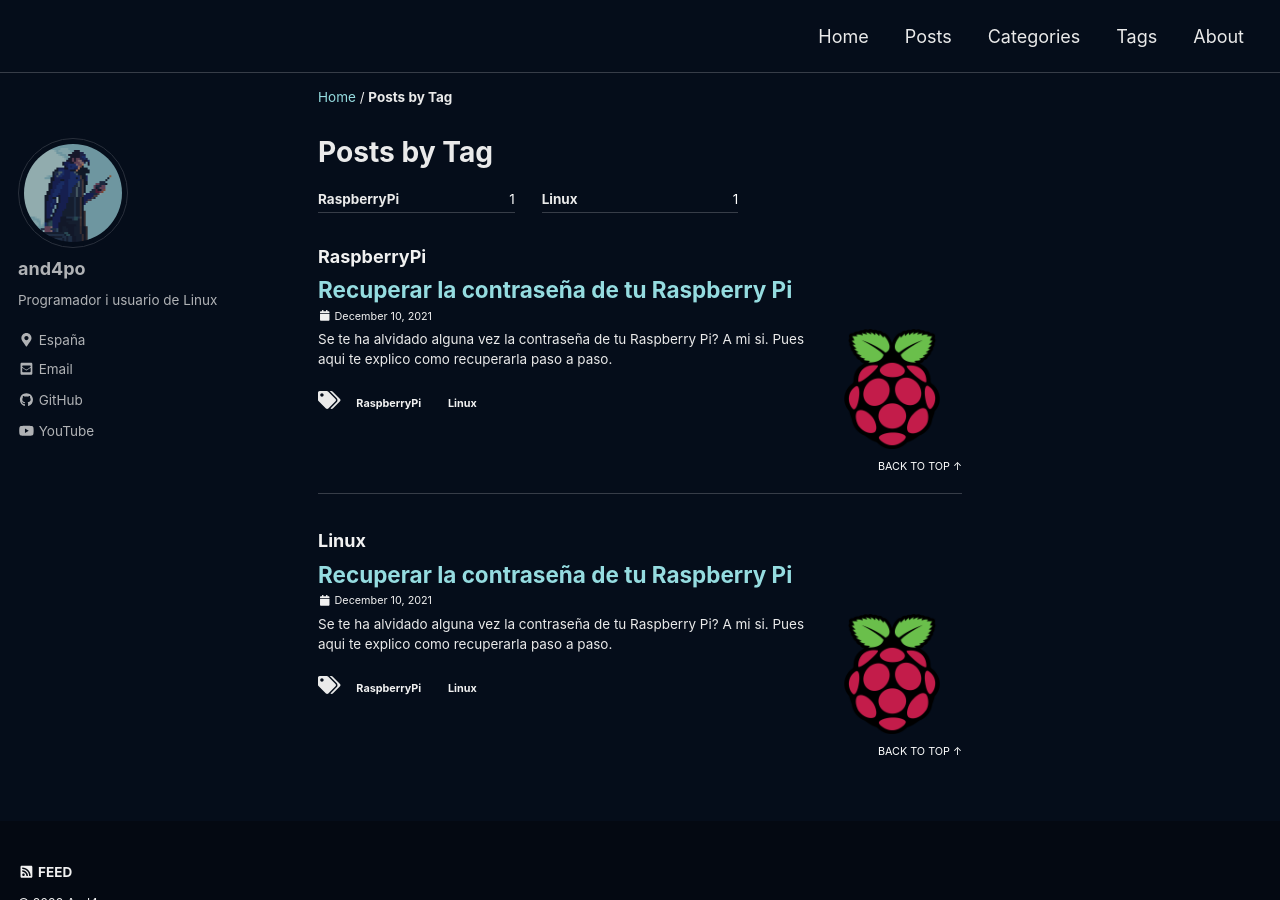
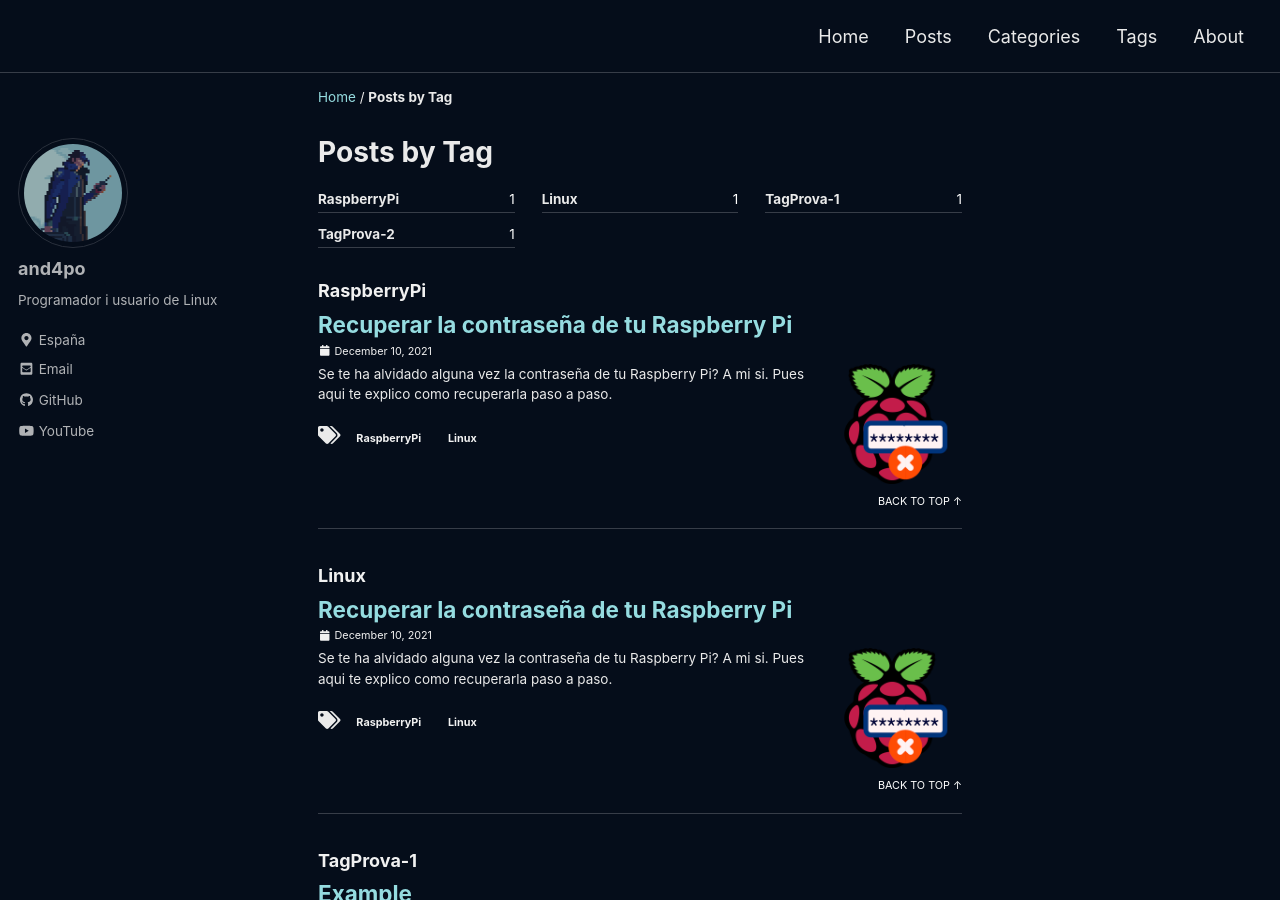
Before and after one commit to and4po/and4po.github.io, a Jekyll site: the page built from _pages/tag-archive.md, in a window 1280 px wide and 900 px high. Built offline with Jekyll 4.4.1, drawn with Linux system fonts in a browser that asks for light colours; cached includes are drawn as plain includes; a script that is not in the unit is left out; some of the changed text lies outside the part shown.

Commit message:
Icona post 1

```diff
--- a/_posts/2021-12-15-example.md
+++ b/_posts/2021-12-15-example.md
@@ -9,6 +9,8 @@
 categories:
   - Example
 tags:
+  - TagProva-1
+  - TagProva-2
 
 ---
 
```
Also changed, not shown: _posts/2021-12-10-rp-recuperar-contrasenya.md (+1 -2 lines), assets/images/Passwd-RSPI.png (added).
